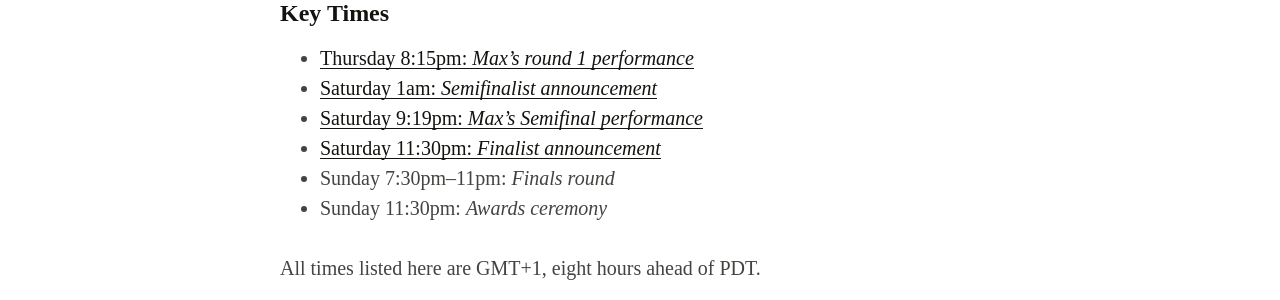
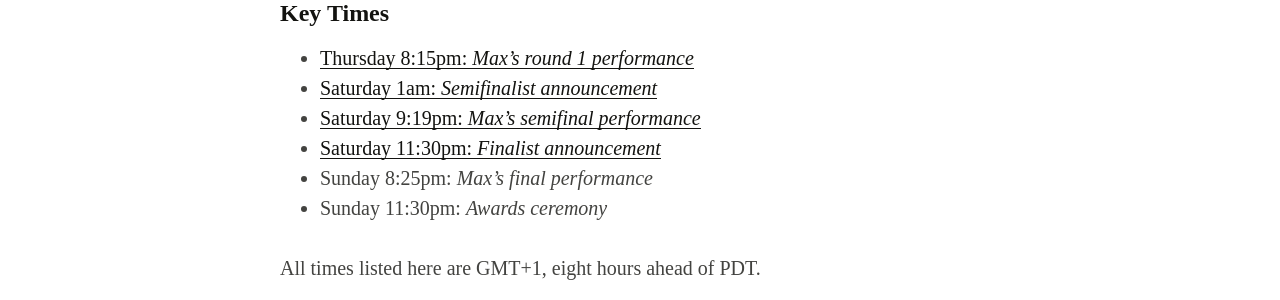
Before and after one commit to danleech/danleech.com, a Jekyll site: the page built from _posts/2015-04-08-links-to-wbc2015-live-stream.md, in a window 1280 px wide. Shown: the part 437-737 px from the top of the page. Built offline with Jekyll 4.4.1, drawn with Linux system fonts in a browser that asks for light colours; some web fonts are replaced; Markdown is read by kramdown in place of the engine named in the settings.

Commit message:
Added time for Max’s final performance

```diff
--- a/_posts/2015-04-08-links-to-wbc2015-live-stream.md
+++ b/_posts/2015-04-08-links-to-wbc2015-live-stream.md
@@ -10,9 +10,9 @@ UK/Bath’s Maxwell Colonna-Dashwood is competing in the 2015 World Barista Cham
 
 - [Thursday 8:15pm: *Max’s round 1 performance*](http://livestream.com/worldcoffee/events/3952840/videos/83361396)
 - [Saturday 1am: *Semifinalist announcement*](http://livestream.com/worldcoffee/events/3952873/videos/83511803)
-- [Saturday 9:19pm: *Max’s Semifinal performance*](http://livestream.com/worldcoffee/events/3952875/videos/83606474)
+- [Saturday 9:19pm: *Max’s semifinal performance*](http://livestream.com/worldcoffee/events/3952875/videos/83606474)
 - [Saturday 11:30pm: *Finalist announcement*](http://livestream.com/worldcoffee/events/3952875/videos/83616300)
-- Sunday 7:30pm–11pm: *Finals round*
+- Sunday 8:25pm: *Max’s final performance*
 - Sunday 11:30pm: *Awards ceremony*
 
 All times listed here are GMT+1, eight hours ahead of PDT.
```
